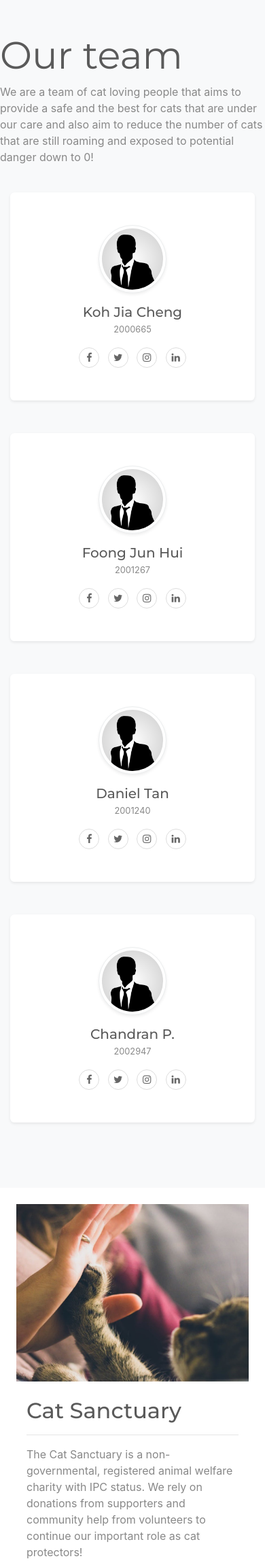
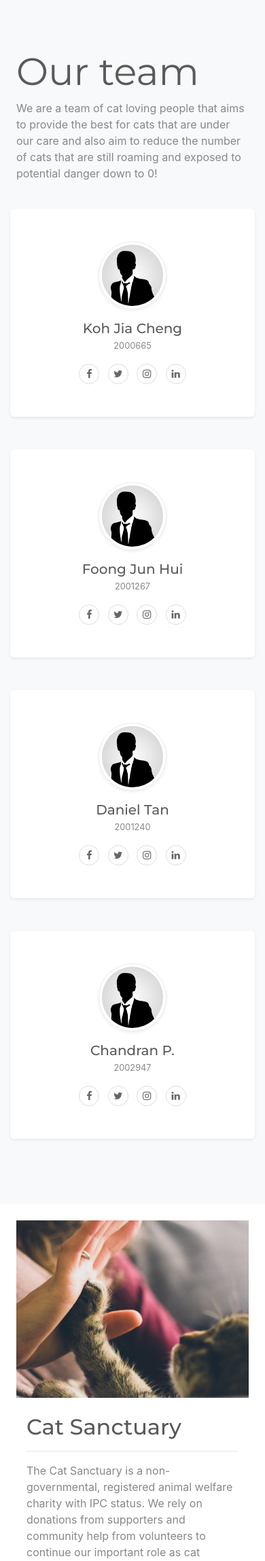
Before and after one commit to IENORI/ICT1004-Project-Grp7, a PHP site: page /aboutus.php in a window 390 px wide; the page is wider, and only the part inside the window is pictured. Shown: the part 58-2354 px from the top of that part at 68% size. Run offline with PHP 8.4, Linux system fonts and the light colour scheme.

Commit message:
Minor responsive tweaks to "aboutus"

```diff
--- a/aboutus.php
+++ b/aboutus.php
@@ -29,12 +29,14 @@ include "inc.sessionauthless.php";
             <!--Our Team-->
             <div class="bg-light py-5">
                 <div class="container">
-                    <div class="row mb-4">
+                    <div class="row p-4">
                         <div>
                             <h2 class="display-4 font-weight-light">Our team</h2>
-                            <p>We are a team of cat loving people that aims to provide a safe and the best for cats that are
+                            <p>
+                                We are a team of cat loving people that aims to provide the best for cats that are
                                 under our care and also aim to reduce the number of cats that are still roaming and exposed to
-                                potential danger down to 0!</p>
+                                potential danger down to 0!
+                            </p>
                         </div>
                     </div>
                     <div class="row text-center">
@@ -141,13 +143,14 @@ include "inc.sessionauthless.php";
                         <h4> By Bus </h4>
                         <p><b>Service 72</b></p>
                         <p> The service is provided between Yio Chu Kang interchange (next to Yio Chu Kang MRT Station) and our area! </p>
+                        <hr>
                         <h4> By Train </h4>
                         <p><b>Yio Chu Kang (NS15)</b></p>
                         <p> The nearest train station to NTU are Yio Chu Kang on the red line.
                     </div>
                     <div class="col-xl-6 col-md-6 col-sm-12">
                         <br>
-                        <div class="container pb-4">
+                        <div class="container p-4">
                             <iframe src="https://www.google.com/maps/embed?pb=!1m18!1m12!1m3!1d3988.665252371279!2d103.84664861589684!3d1.377523398995323!2m3!1f0!2f0!3f0!3m2!1i1024!2i768!4f13.1!3m3!1m2!1s0x31da16e96db0a1ab%3A0x3d0be54fbbd6e1cd!2sSingapore%20Institute%20of%20Technology%20(SIT%40NYP)!5e0!3m2!1sen!2ssg!4v1606633072921!5m2!1sen!2ssg" width="500" height="400" frameborder="0" style="border:0;" allowfullscreen="" aria-hidden="false" tabindex="0"></iframe>
                         </div>
                     </div>
```
